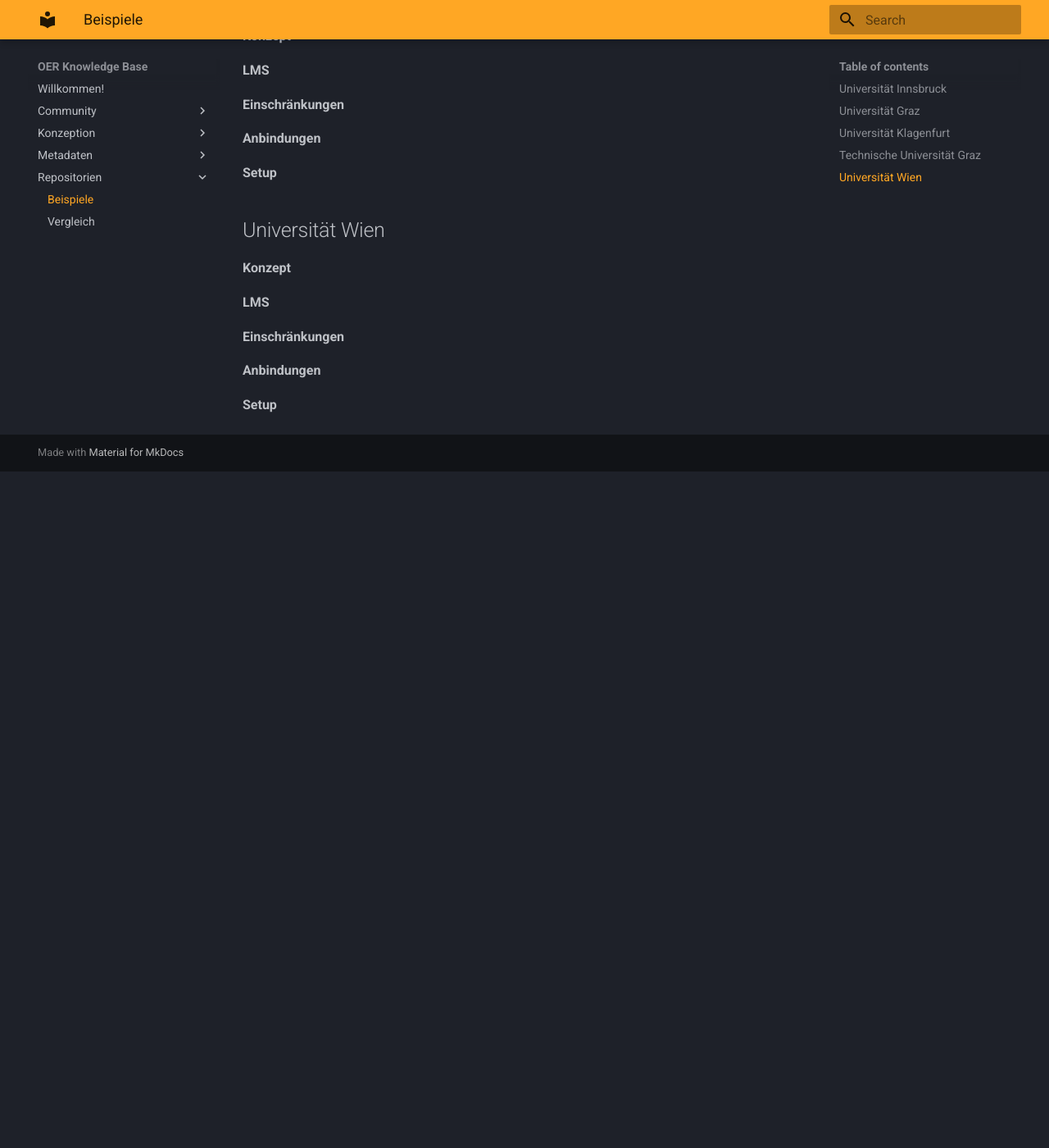
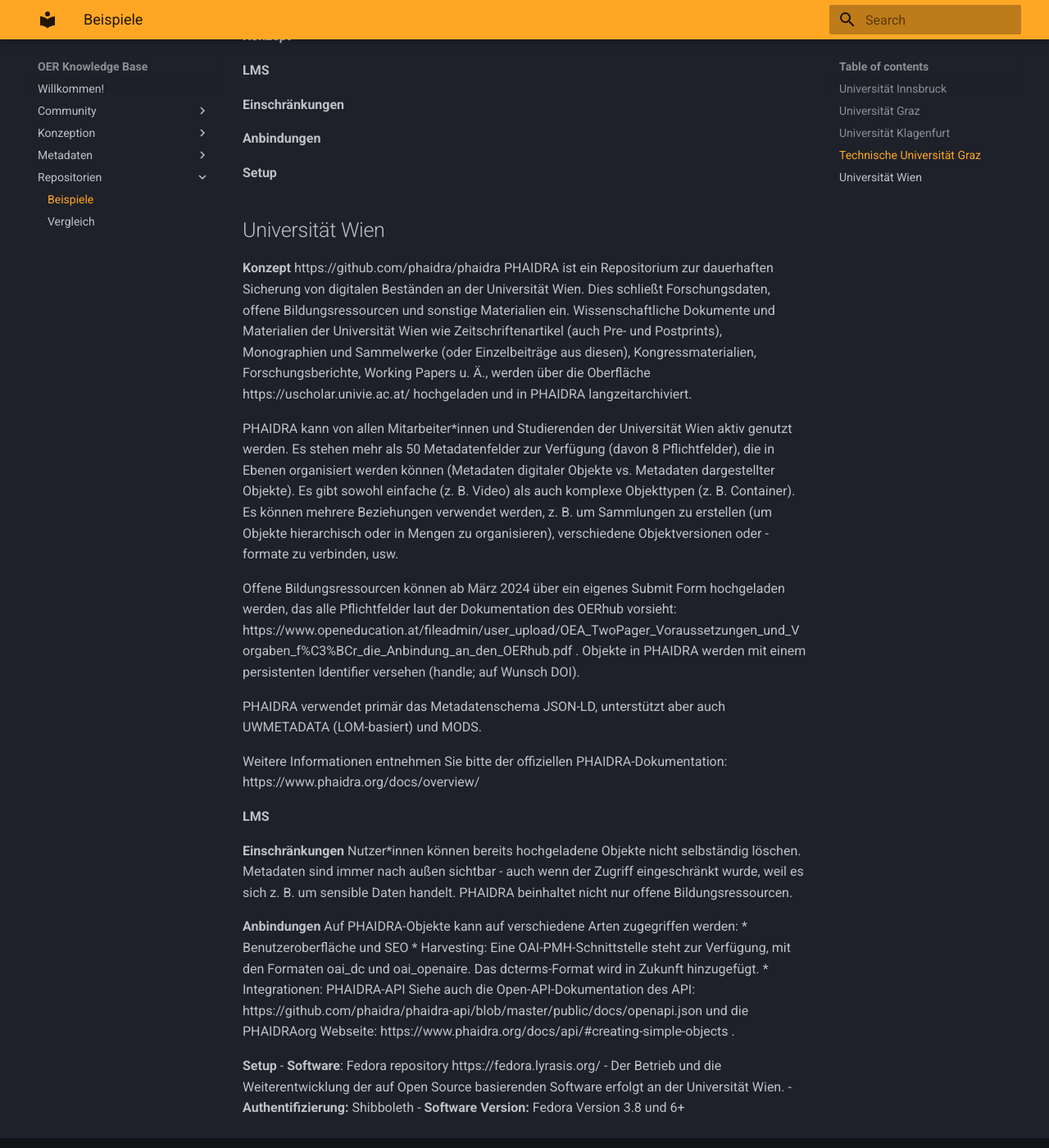
Before and after one commit to oerBASE/knowledgebase, an MkDocs documentation site: the page built from docs/Repositorien/Beispiele.md, in a window 1280 px wide and 1400 px high, scrolled down 2475 px. Shown: the whole window at 82% size. Built offline with MkDocs 1.6.1 and Material for MkDocs 9.7.7, drawn with Linux system fonts in a browser that asks for light colours; before the commit the page ends 3050 px from its top, so only the background shows below that.

Commit message:
Update Beispiele.md
Infos zu PHAIDRA ergänzt

```diff
--- a/docs/Repositorien/Beispiele.md
+++ b/docs/Repositorien/Beispiele.md
@@ -85,13 +85,34 @@ Ist das edu-sharing-Repositorium der Universität Graz. Das Repo wurde mit Hilfe
 ## Universität Wien
 
 **Konzept**
+https://github.com/phaidra/phaidra
+PHAIDRA ist ein Repositorium zur dauerhaften Sicherung von digitalen Beständen an der Universität Wien. Dies schließt Forschungsdaten, offene Bildungsressourcen und sonstige Materialien ein. Wissenschaftliche Dokumente und Materialien der Universität Wien wie Zeitschriftenartikel (auch Pre- und Postprints), Monographien und Sammelwerke (oder Einzelbeiträge aus diesen), Kongressmaterialien, Forschungsberichte, Working Papers u. Ä., werden über die Oberfläche https://uscholar.univie.ac.at/ hochgeladen und in PHAIDRA langzeitarchiviert.
+
+PHAIDRA kann von allen Mitarbeiter*innen und Studierenden der Universität Wien aktiv genutzt werden. Es stehen mehr als 50 Metadatenfelder zur Verfügung (davon 8 Pflichtfelder), die in Ebenen organisiert werden können (Metadaten digitaler Objekte vs. Metadaten dargestellter Objekte). Es gibt sowohl einfache (z. B. Video) als auch komplexe Objekttypen (z. B. Container). Es können mehrere Beziehungen verwendet werden, z. B. um Sammlungen zu erstellen (um Objekte hierarchisch oder in Mengen zu organisieren), verschiedene Objektversionen oder -formate zu verbinden, usw.
+
+Offene Bildungsressourcen können ab März 2024 über ein eigenes Submit Form hochgeladen werden, das alle Pflichtfelder laut der Dokumentation des OERhub vorsieht: https://www.openeducation.at/fileadmin/user_upload/OEA_TwoPager_Voraussetzungen_und_Vorgaben_f%C3%BCr_die_Anbindung_an_den_OERhub.pdf . Objekte in PHAIDRA werden mit einem persistenten Identifier versehen (handle; auf Wunsch DOI).
+
+PHAIDRA verwendet primär das Metadatenschema JSON-LD, unterstützt aber auch UWMETADATA (LOM-basiert) und MODS.
+
+Weitere Informationen entnehmen Sie bitte der offiziellen PHAIDRA-Dokumentation: https://www.phaidra.org/docs/overview/
 
 **LMS**
 
 **Einschränkungen**
+Nutzer*innen können bereits hochgeladene Objekte nicht selbständig löschen. Metadaten sind immer nach außen sichtbar - auch wenn der Zugriff eingeschränkt wurde, weil es sich z. B. um sensible Daten handelt. PHAIDRA beinhaltet nicht nur offene Bildungsressourcen.
 
 **Anbindungen**
+Auf PHAIDRA-Objekte kann auf verschiedene Arten zugegriffen werden:
+* Benutzeroberfläche und SEO
+* Harvesting: Eine OAI-PMH-Schnittstelle steht zur Verfügung, mit den Formaten oai_dc und oai_openaire. Das dcterms-Format wird in Zukunft hinzugefügt.
+* Integrationen: PHAIDRA-API
+Siehe auch die Open-API-Dokumentation des API: https://github.com/phaidra/phaidra-api/blob/master/public/docs/openapi.json und die PHAIDRAorg Webseite: https://www.phaidra.org/docs/api/#creating-simple-objects .
 
 **Setup**
+- **Software**: Fedora repository https://fedora.lyrasis.org/
+- Der Betrieb und die Weiterentwicklung der auf Open Source basierenden Software erfolgt an der Universität Wien.
+- **Authentifizierung:** Shibboleth
+- **Software Version:** Fedora Version 3.8 und 6+
+
 
 <!-- Hier können Sie weitere Informationen zu Repo WIen hinzufügen -->
```
